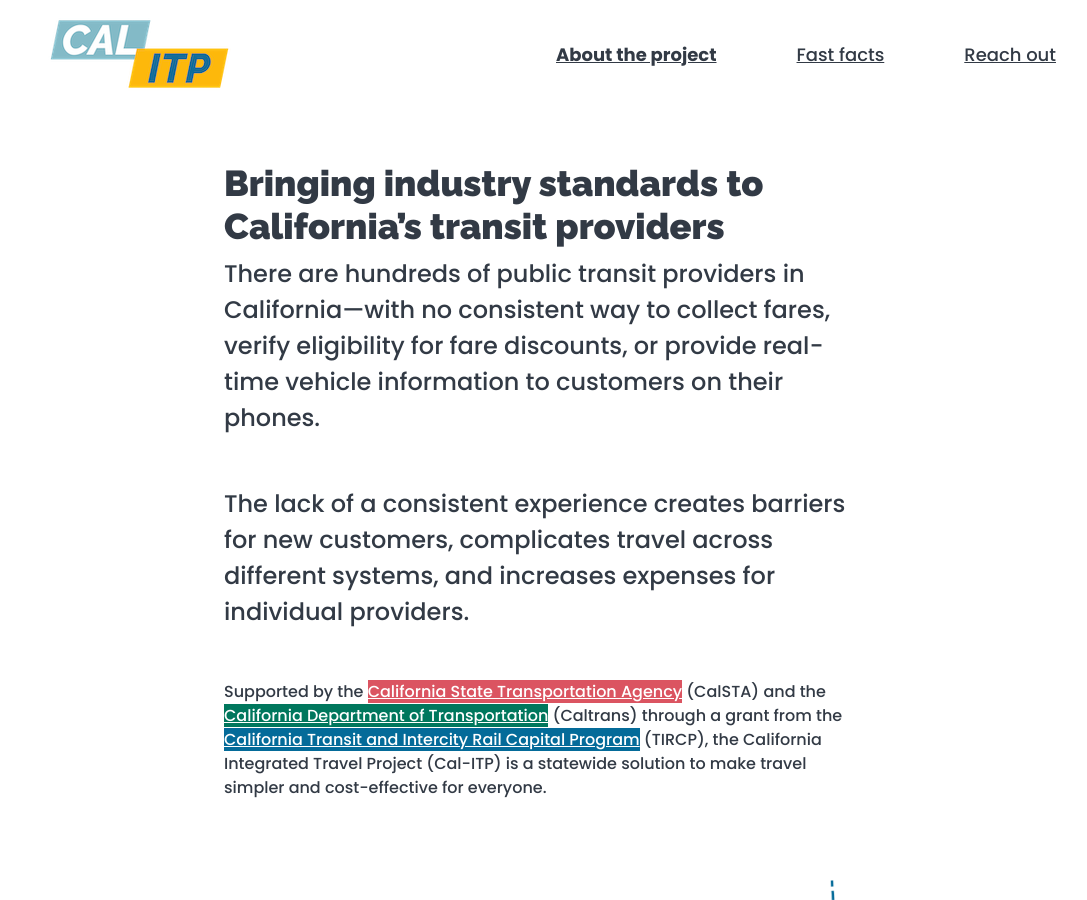
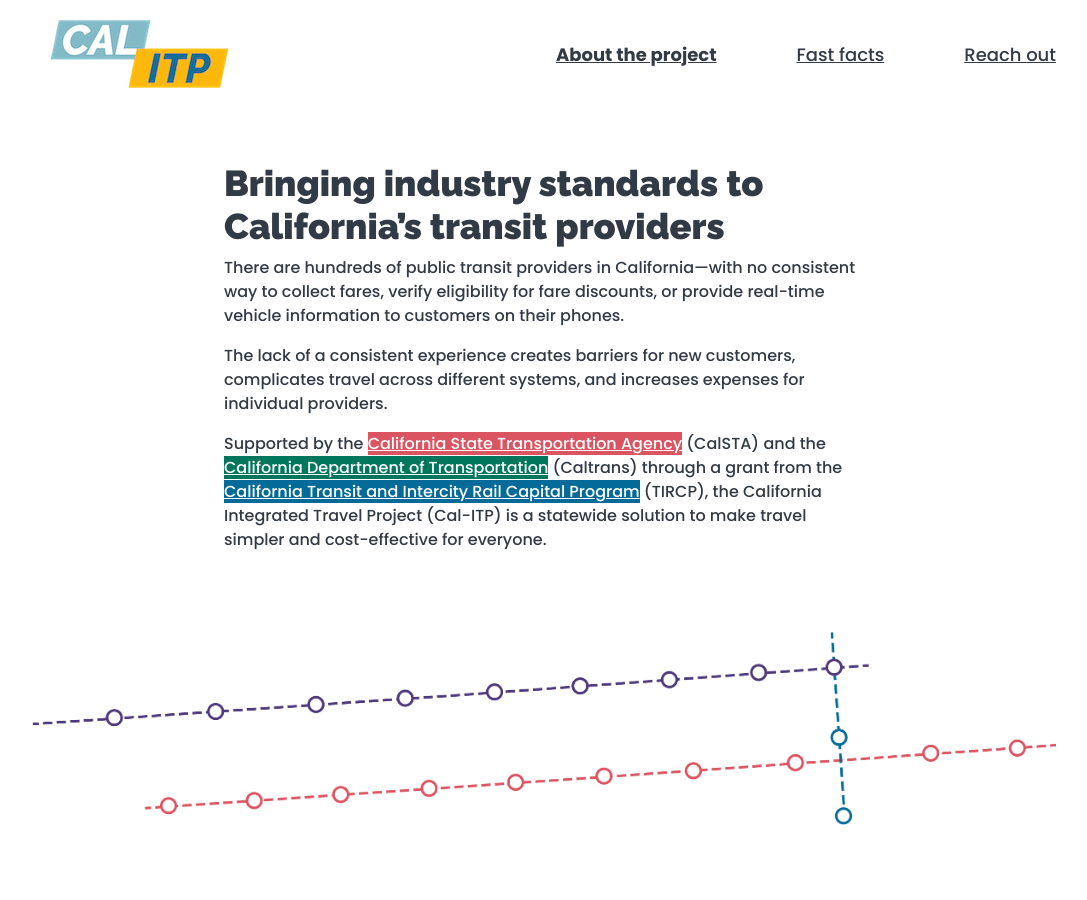
Before and after one commit to cal-itp/calitp.org, a Jekyll site: the page built from src/index.html, in a window 1280 px wide and 900 px high, scrolled down 2135 px. Shown: the whole window, without its empty margins (96-1183 px from the left). Built offline with Jekyll 4.4.1, drawn with Linux system fonts in a browser that asks for light colours.

Commit message:
fix(index): remove important class

```diff
--- a/src/index.html
+++ b/src/index.html
@@ -126,11 +126,11 @@
 
   <section id="about" class="constricted">
     <h2>Bringing industry standards to California’s transit providers</h2>
-    <p class="important">
+    <p>
       There are hundreds of public transit providers in California—with no consistent way to collect fares, verify eligibility for
       fare discounts, or provide real-time vehicle information to customers on their phones.
     </p>
-    <p class="important">
+    <p>
       The lack of a consistent experience creates barriers for new customers, complicates travel across different systems, and
       increases expenses for individual providers.
     </p>
```
